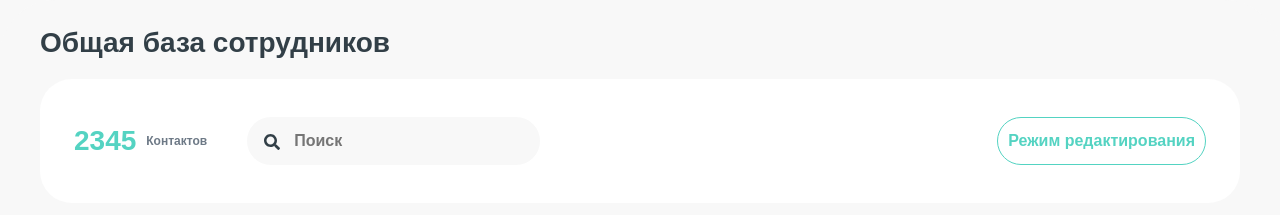
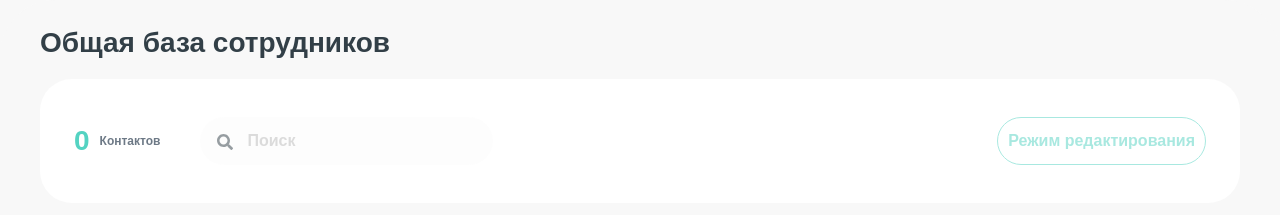
Before and after one commit to Fpsska/Employees-database-app, a React (Create React App) app: page / in a window 1280 px wide. Shown: the top 215 px of the page. Built offline with nearby package versions, Linux system fonts and the light colour scheme; no server answers.

Commit message:
feat: add logic of disabling FindForm.tsx, search-section markup, ant-table-thead control elmts when contacts data is loading or fetch request has error

```diff
--- a/src/assets/styles/style.scss
+++ b/src/assets/styles/style.scss
@@ -86,5 +86,10 @@ body {
         max-width: max-content;
         width: 100%;
         cursor: pointer;
+
+        &:disabled {
+            cursor: not-allowed;
+            opacity: 0.5;
+        }
     }
 }
--- a/src/components/layout/App/App.tsx
+++ b/src/components/layout/App/App.tsx
@@ -16,11 +16,16 @@ import 'assets/styles/style.scss';
 // /. imports
 
 const App: React.FC = () => {
-    const { fetchContactsDataStatus } = useAppSelector(
-        state => state.tableSlice
-    );
+    const {
+        contactsData,
+        fetchContactsDataStatus,
+        isContactsDataLoading,
+        fetchContactsDataError
+    } = useAppSelector(state => state.tableSlice);
 
     const dispatch = useAppDispatch();
+
+    const isBtnAvailable = !isContactsDataLoading && !fetchContactsDataError;
 
     // /. hooks
 
@@ -46,7 +51,7 @@ const App: React.FC = () => {
                     <div className="search-section__group">
                         <div className="search-section__info">
                             <span className="search-section__counter">
-                                2345
+                                {contactsData.length}
                             </span>
                             <span className="search-section__text">
                                 Контактов
@@ -57,6 +62,7 @@ const App: React.FC = () => {
                     <button
                         className="search-section__button"
                         type="button"
+                        disabled={!isBtnAvailable}
                     >
                         Режим редактирования
                     </button>
--- a/src/components/layout/FindForm/FindForm.tsx
+++ b/src/components/layout/FindForm/FindForm.tsx
@@ -1,10 +1,21 @@
 import React from 'react';
+
+import { useAppSelector } from 'app/hooks';
 
 import './find-form.scss';
 
 // /. imports
 
 const FindForm: React.FC = () => {
+    const { isContactsDataLoading, fetchContactsDataError } = useAppSelector(
+        state => state.tableSlice
+    );
+
+    // /. hooks
+
+    const isControlsAvailable =
+        !isContactsDataLoading && !fetchContactsDataError;
+
     return (
         <form
             className="find-form"
@@ -15,11 +26,13 @@ const FindForm: React.FC = () => {
                 className="find-form__input"
                 type="text"
                 placeholder="Поиск"
+                disabled={!isControlsAvailable}
             />
             <button
                 className="find-form__button"
                 type="submit"
-                aria-label="find contacts"
+                aria-label="find contact"
+                disabled={!isControlsAvailable}
             >
                 <svg
                     width="17"
--- a/src/components/layout/FindForm/find-form.scss
+++ b/src/components/layout/FindForm/find-form.scss
@@ -15,9 +15,15 @@
         border-color: transparent;
         max-width: 360px;
         width: 100%;
+        opacity: 1;
 
         &:focus {
             outline-color: $gray-color;
+        }
+
+        &:disabled {
+            cursor: not-allowed;
+            opacity: 0.25;
         }
     }
 
@@ -30,5 +36,10 @@
         top: 0;
         left: 0;
         margin: 15px;
+
+        &:disabled {
+            cursor: not-allowed;
+            opacity: 0.5;
+        }
     }
 }
--- a/src/components/layout/Table/table.scss
+++ b/src/components/layout/Table/table.scss
@@ -4,6 +4,12 @@
     padding-bottom: 34px;
     border-radius: 32px;
     background-color: $white-color;
+
+    .ant-table-empty {
+        .ant-table-thead .ant-table-cell {
+            pointer-events: none;
+        }
+    }
 
     .ant-table-body {
         &::-webkit-scrollbar {
```
